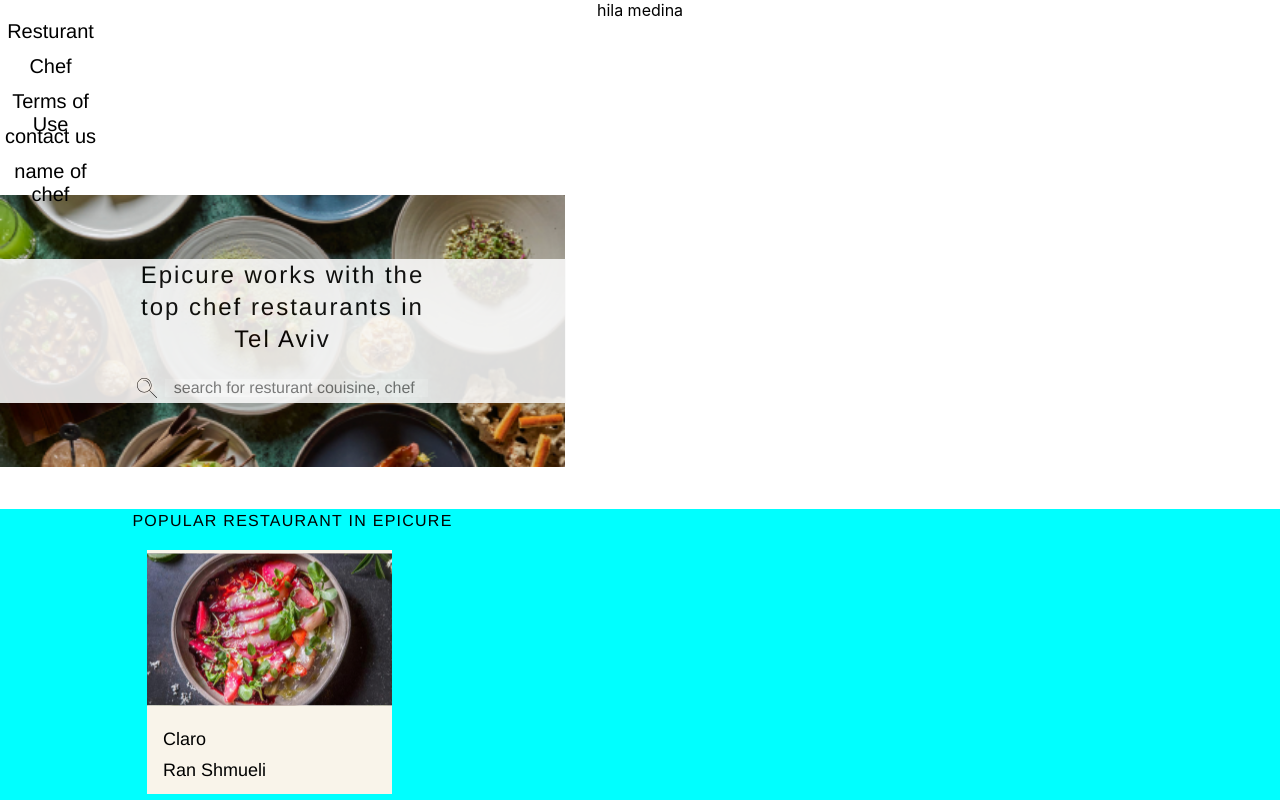
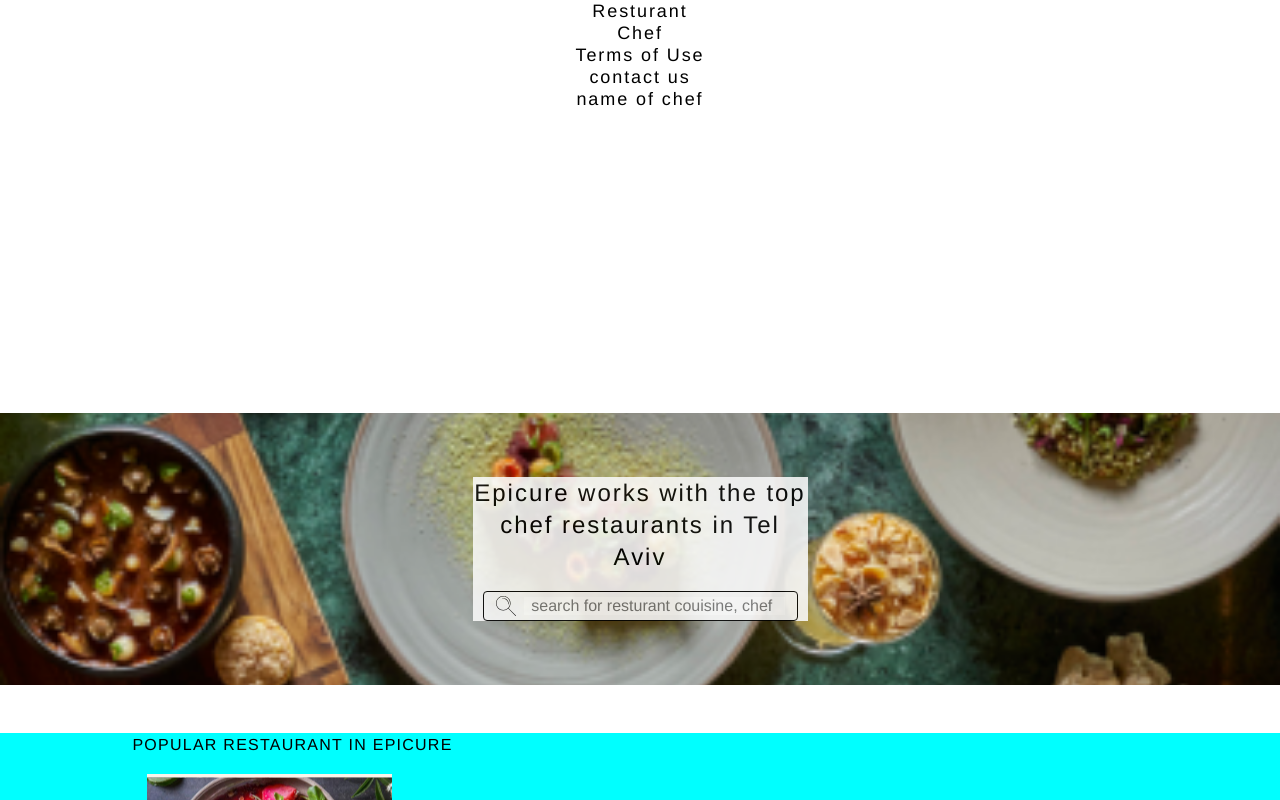
Before and after one commit to HilaMedinaMoveo/epicure-project, a React (Create React App) app: page / in a window 1280 px wide. Both pictures are taken after a click on the picture 34 px from the left and 23 px from the top of the page. Shown: the top 800 px of the page. Built offline with nearby package versions, Linux system fonts and the light colour scheme.

Commit message:
fix hero

```diff
--- a/src/assets/helpers/helpers.scss
+++ b/src/assets/helpers/helpers.scss
@@ -2,8 +2,6 @@ h1 {
 	font-family: "Helvetica Neue";
 	font-style: normal;
 	font-weight: 200;
-	width: 101px;
-	height: 35px;
 	font-size: 20px;
 	line-height: 23px;
 	color: $blackColor;
@@ -37,3 +35,12 @@ h1 {
 	letter-spacing: 0.133rem;
 	text-align: left;
 }
+@mixin dropdown {
+	font-family: "Helvetica Neue";
+	font-style: normal;
+	font-weight: 200;
+	font-size: 18px;
+	line-height: 22px;
+	letter-spacing: 1.92px;
+	color: #000000;
+}
--- a/src/assets/styles/styles.scss
+++ b/src/assets/styles/styles.scss
@@ -18,3 +18,4 @@
 @import "../../../src/components/restaurantcard/RestaurantCard.scss";
 @import "../../../src/components/footer/FutterComponent.scss";
 @import "../../../src/components/homepage/Homepage.scss";
+@import "../../../src/components/deopdown/Dropdown.scss";
--- /dev/null
+++ b/src/components/deopdown/Dropdown.scss
@@ -0,0 +1,8 @@
+.dropdown-div {
+	height: 367px;
+	flex-direction: column;
+	justify-content: flex-start;
+}
+.drop-text {
+	@include dropdown;
+}
--- a/src/components/deopdown/Dropdown.tsx
+++ b/src/components/deopdown/Dropdown.tsx
@@ -2,16 +2,15 @@ import React from "react";
 
 const Dropdown = (props: { drop: () => void }) => {
 	return (
-		<div onClick={props.drop}>
-			hila medina
-			<div>
-				<h1 className="rest">Resturant</h1>
-				<h1 className="chef">Chef</h1>
+		<div className="dropdown-div" onClick={props.drop}>
+			<div className="upper-div-dropdown">
+				<div className="drop-text">Resturant</div>
+				<div className="drop-text">Chef</div>
 			</div>
-			<div>
-				<h1 className="term-of">Terms of Use</h1>
-				<h1 className="contact-us">contact us</h1>
-				<h1 className="name-of">name of chef</h1>
+			<div className="footer-div-dropdown">
+				<div className="drop-text">Terms of Use</div>
+				<div className="drop-text">contact us</div>
+				<div className="drop-text">name of chef</div>
 			</div>
 		</div>
 	);
--- a/src/components/hero/Hero.scss
+++ b/src/components/hero/Hero.scss
@@ -1,24 +1,28 @@
 .hero {
 	height: 17rem;
 	width: 100%;
-	max-width: 35.31rem;
+	// max-width: 1440px;
+	// max-width: 35.31rem;
 	background: url("./hero-picture1.png") no-repeat center center/cover;
 	@include basic-flex-style;
+	//Header spacer - nav is fixed.
+	margin-top: 2.9rem;
 }
 .hero-text {
 	display: flex;
 	flex-direction: column;
 	justify-content: center;
 	align-items: center;
-	height: 9rem;
-	padding: 36px 126px;
+	// height: 9rem;
+	width: 335px;
+	height: 144px;
 	background-color: $whiteColor;
 	opacity: 88%;
 	gap: 1.125rem;
 	letter-spacing: 0.123rem;
 }
 .epicure-text-hero {
-	padding: auto;
+	// padding: auto;
 	font-family: "Helvetica Neue";
 	font-style: normal;
 	font-weight: 200;
@@ -27,15 +31,28 @@
 	letter-spacing: 1.97px;
 	color: #000000;
 }
+// h1 {
+// 	font-family: "Helvetica Neue";
+// 	font-style: normal;
+// 	font-weight: 200;
+// 	font-size: 24px;
+// 	line-height: 32px;
+// 	/* or 133% */
 
+// 	letter-spacing: 1.97px;
+// }
 .glass-and-input {
 	display: flex;
 	justify-content: center;
 	align-items: center;
 	padding: 0.375rem 0.75rem;
 	gap: 0.5rem;
-	width: 19.7rem;
-	height: 1.87rem;
+	// width: 19.7rem;
+	// height: 1.87rem;
+	width: 315px;
+	height: 30px;
+	border: 0.5px solid #000000;
+	border-radius: 4px;
 	img {
 		height: 1.25rem;
 		width: 1.25rem;
@@ -49,8 +66,12 @@
 	font-weight: 200;
 	font-size: 1rem;
 	line-height: 1.125rem;
+	text-align: center;
 
 	&::placeholder {
 		text-align: center;
 	}
+	&:focus {
+		outline: none;
+	}
 }
--- a/src/components/hero/Hero.tsx
+++ b/src/components/hero/Hero.tsx
@@ -5,9 +5,9 @@ const Hero = () => {
 	return (
 		<div className="hero">
 			<div className="hero-text">
-				<div className="epicure-text-hero">
+				<h1 className="epicure-text-hero">
 					Epicure works with the top chef restaurants in Tel Aviv
-				</div>
+				</h1>
 				<div className="glass-and-input">
 					<img src={searchIcon}></img>
 					<input
--- a/src/components/restaurantcard/RestaurantCard.tsx
+++ b/src/components/restaurantcard/RestaurantCard.tsx
@@ -12,10 +12,10 @@ const RestaurantCard = () => {
 				<div className="text1">Claro</div>
 				<div className="text2">Ran Shmueli</div>
 			</div>
-			<div className="all-restuarant">
+			{/* <div className="all-restuarant">
 				<div className="all-restuarant-link"> All Restuarant</div>
 				<img className="arrow-icon" src={arrowIcon}></img>
-			</div>
+			</div> */}
 		</div>
 	);
 };
--- a/src/components/signaturedish/SignatureDish.scss
+++ b/src/components/signaturedish/SignatureDish.scss
@@ -4,7 +4,7 @@
 }
 .container {
 	background: #fafafa;
-	height: 36.5rem;
+	// height: 36.5rem;
 	display: flex;
 	flex-direction: column;
 	align-items: center;
--- a/src/components/upperHomepageCarrousel/UpperComponentCarrousel.scss
+++ b/src/components/upperHomepageCarrousel/UpperComponentCarrousel.scss
@@ -1,13 +1,13 @@
-.UpperComponentCarrousel {
-	height: 23.85rem;
-}
+// .UpperComponentCarrousel {
+// 	height: 23.85rem;
+// }
 
 .h2-popular {
-	margin-top:42px;
+	margin-top: 48px;
 	width: 331px;
 	height: 24px;
-	left: 709px;
-	top: 467px;
+	// left: 709px;
+	// top: 467px;
 	font-family: "Helvetica Neue";
 	font-style: normal;
 	font-weight: 200;
--- a/src/components/upperHomepageCarrousel/UpperComponentCarrousel.tsx
+++ b/src/components/upperHomepageCarrousel/UpperComponentCarrousel.tsx
@@ -1,12 +1,16 @@
 import React from "react";
 import RestaurantCard from "../restaurantcard/RestaurantCard";
-
+import { default as arrowIcon } from "../../assets/images/arrow.svg";
 
 const UpperComponentCarrousel = () => {
 	return (
 		<div className="UpperComponentCarrousel">
 			<h2 className="h2-popular">POPULAR RESTAURANT IN EPICURE</h2>
 			<RestaurantCard></RestaurantCard>
+			<div className="all-restuarant">
+				<div className="all-restuarant-link"> All Restuarant</div>
+				<img className="arrow-icon" src={arrowIcon}></img>
+			</div>
 		</div>
 	);
 };
```
